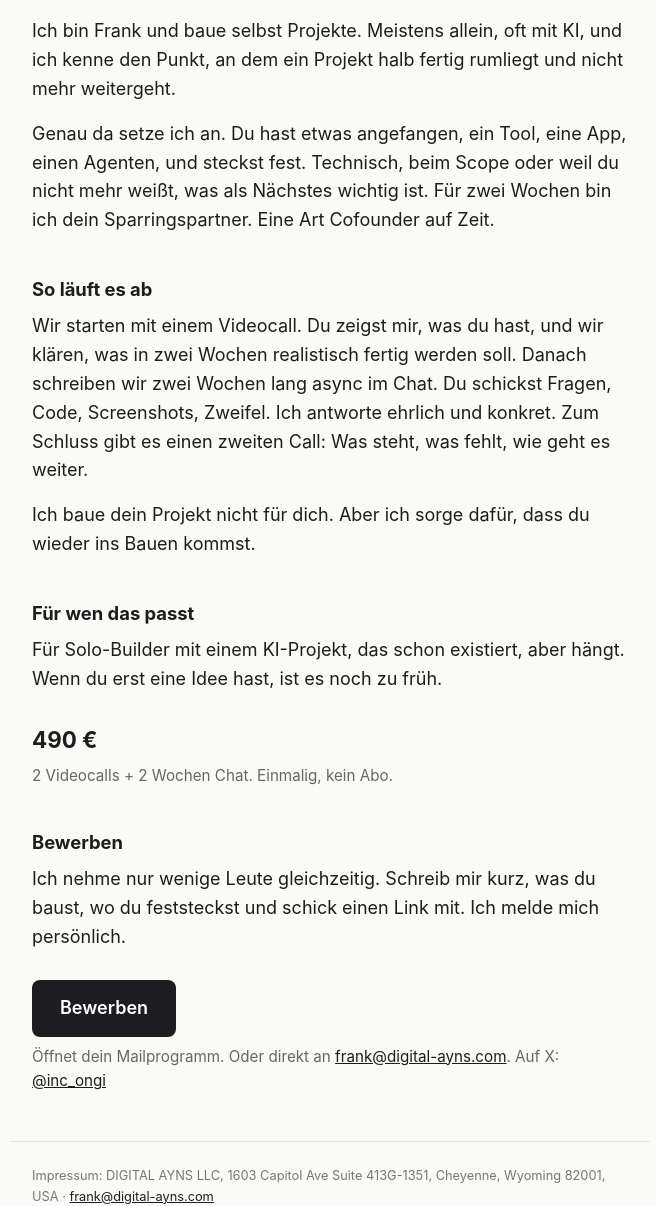
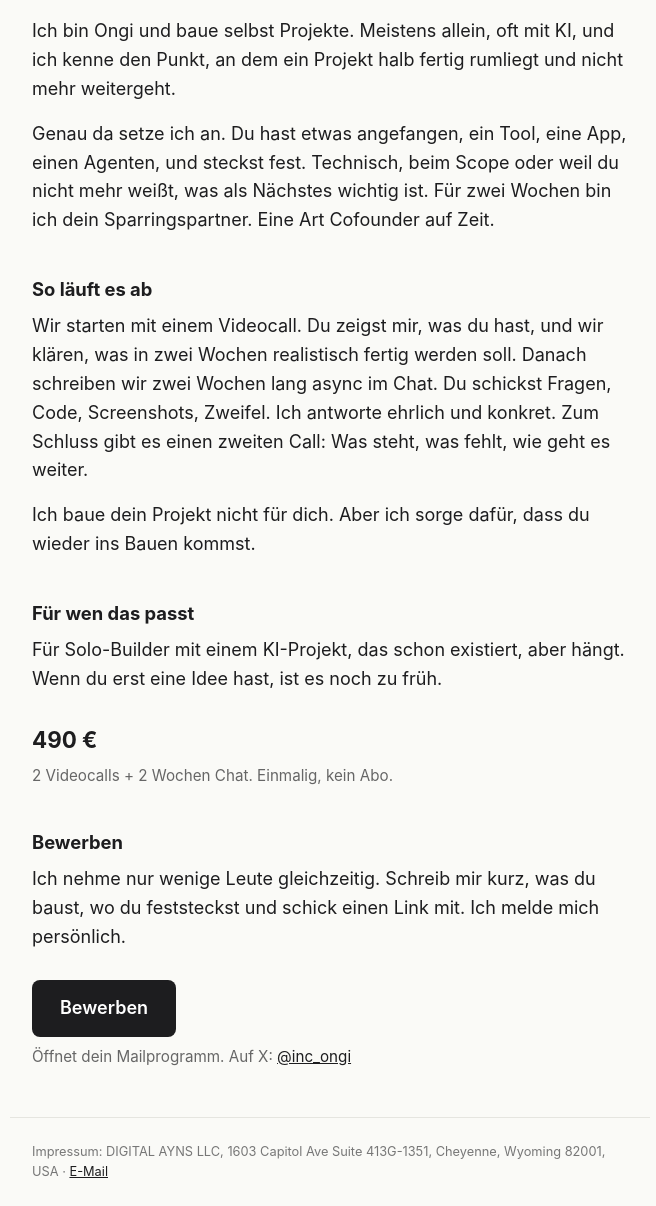
Before and after one commit to digital-ayns-de/digital-ayns-de.github.io, a plain HTML site: page sparring/index.html in a window 1280 px wide. Shown: the part 97-1303 px from the top of the page, without its empty margins (310-966 px from the left). Drawn offline with Linux system fonts and the light colour scheme.

Commit message:
sparring: show Ongi instead of real name, hide visible email

```diff
--- a/sparring/index.html
+++ b/sparring/index.html
@@ -3,7 +3,7 @@
 <head>
 <meta charset="utf-8">
 <meta name="viewport" content="width=device-width, initial-scale=1">
-<title>2 Wochen Builder-Sparring – Frank</title>
+<title>2 Wochen Builder-Sparring – Ongi</title>
 <meta name="description" content="Zwei Wochen Sparring für Solo-Builder mit halbfertigen KI-Projekten. 2 Calls, 2 Wochen Chat, 490 €.">
 <style>
 *{box-sizing:border-box}
@@ -24,7 +24,7 @@ footer{max-width:640px;margin:0 auto;padding:24px 22px 40px;border-top:1px solid
 <body>
 <main>
 <h1>2 Wochen Builder-Sparring</h1>
-<p>Ich bin Frank und baue selbst Projekte. Meistens allein, oft mit KI, und ich kenne den Punkt, an dem ein Projekt halb fertig rumliegt und nicht mehr weitergeht.</p>
+<p>Ich bin Ongi und baue selbst Projekte. Meistens allein, oft mit KI, und ich kenne den Punkt, an dem ein Projekt halb fertig rumliegt und nicht mehr weitergeht.</p>
 <p>Genau da setze ich an. Du hast etwas angefangen, ein Tool, eine App, einen Agenten, und steckst fest. Technisch, beim Scope oder weil du nicht mehr weißt, was als Nächstes wichtig ist. Für zwei Wochen bin ich dein Sparringspartner. Eine Art Cofounder auf Zeit.</p>
 
 <h2>So läuft es ab</h2>
@@ -39,11 +39,11 @@ footer{max-width:640px;margin:0 auto;padding:24px 22px 40px;border-top:1px solid
 
 <h2>Bewerben</h2>
 <p>Ich nehme nur wenige Leute gleichzeitig. Schreib mir kurz, was du baust, wo du feststeckst und schick einen Link mit. Ich melde mich persönlich.</p>
-<a class="btn" href="mailto:frank@digital-ayns.com?subject=Bewerbung%20Builder-Sparring&amp;body=Hi%20Frank%2C%0A%0AWas%20ich%20baue%3A%0A%0A%0AWo%20ich%20feststecke%3A%0A%0A%0ALink%20(Repo%2C%20Demo%20oder%20Website)%3A%0A%0A%0AViele%20Gr%C3%BC%C3%9Fe">Bewerben</a>
-<p class="small">Öffnet dein Mailprogramm. Oder direkt an <a href="mailto:frank@digital-ayns.com">frank@digital-ayns.com</a>. Auf X: <a href="https://x.com/inc_ongi">@inc_ongi</a></p>
+<a class="btn" href="mailto:frank@digital-ayns.com?subject=Bewerbung%20Builder-Sparring&amp;body=Hi%20Ongi%2C%0A%0AWas%20ich%20baue%3A%0A%0A%0AWo%20ich%20feststecke%3A%0A%0A%0ALink%20(Repo%2C%20Demo%20oder%20Website)%3A%0A%0A%0AViele%20Gr%C3%BC%C3%9Fe">Bewerben</a>
+<p class="small">Öffnet dein Mailprogramm. Auf X: <a href="https://x.com/inc_ongi">@inc_ongi</a></p>
 </main>
 <footer>
-Impressum: DIGITAL AYNS LLC, 1603 Capitol Ave Suite 413G-1351, Cheyenne, Wyoming 82001, USA · <a href="mailto:frank@digital-ayns.com">frank@digital-ayns.com</a>
+Impressum: DIGITAL AYNS LLC, 1603 Capitol Ave Suite 413G-1351, Cheyenne, Wyoming 82001, USA · <a href="mailto:frank@digital-ayns.com">E-Mail</a>
 </footer>
 </body>
 </html>
```
